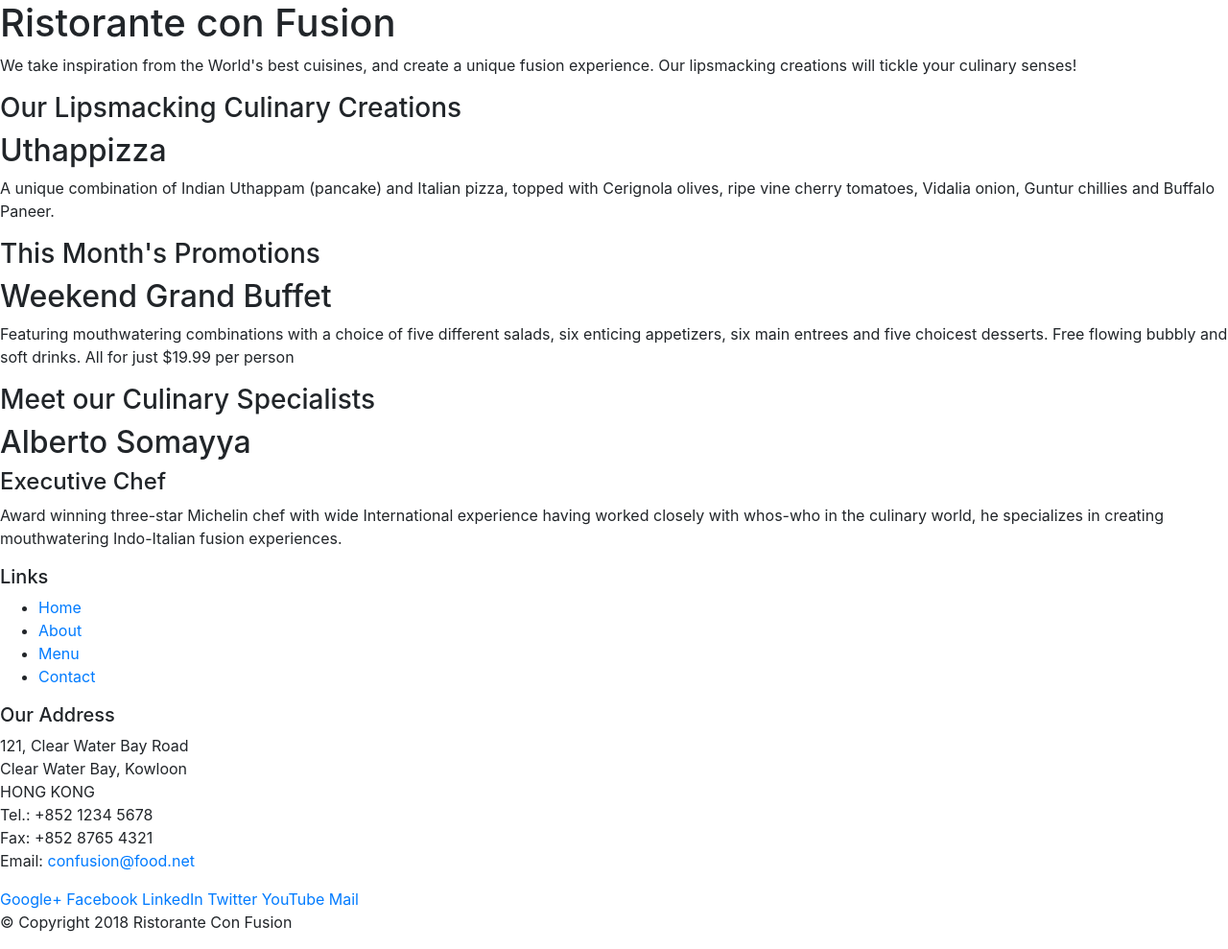
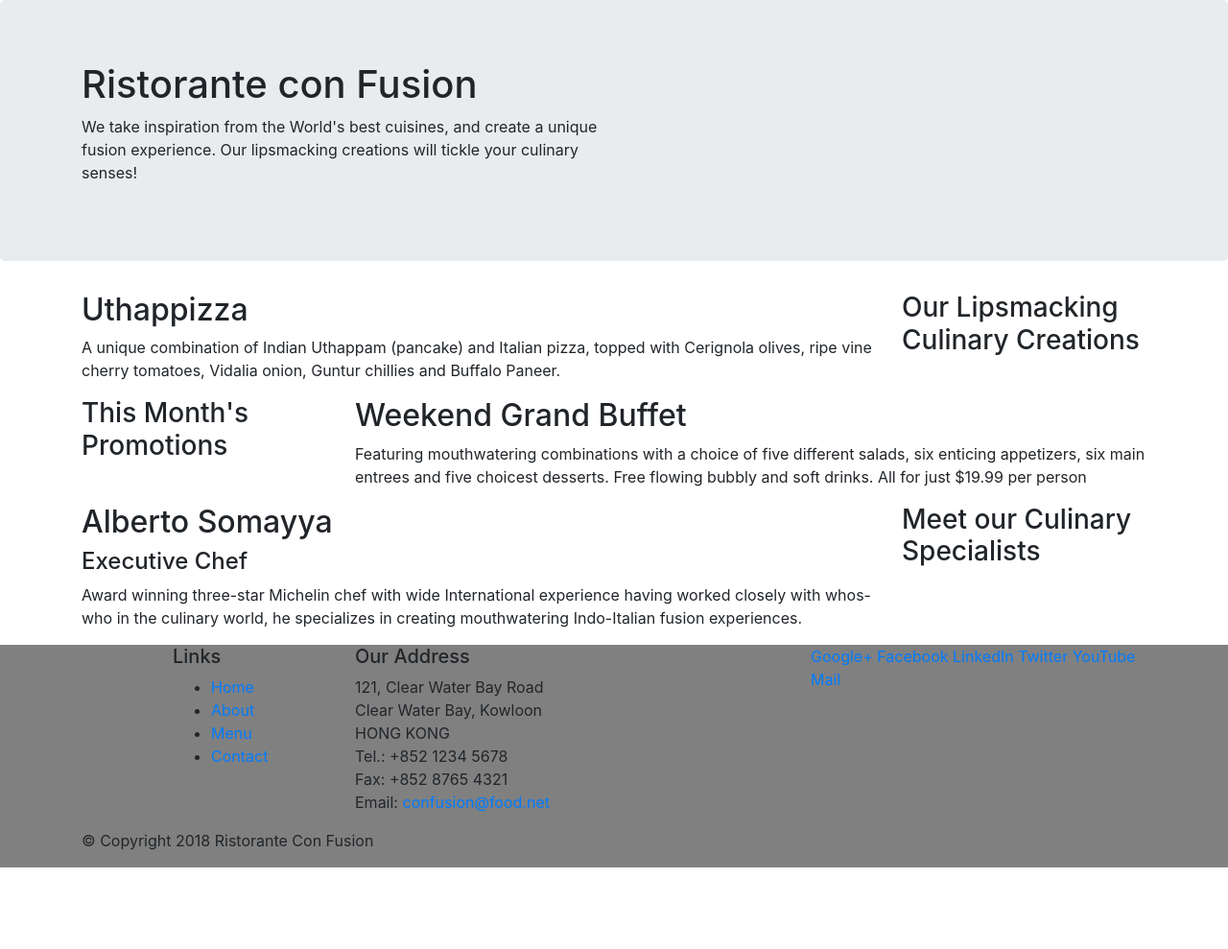
Before and after one commit to bilawalhassan/bootstrap, a website: page index.html in a window 1280 px wide. Shown: the whole page at 96% size. After the commit the page ends 904 px from the top, so only its background shows below. Drawn offline with nearby package versions, Linux system fonts and the light colour scheme.

Commit message:
Bootstrap Grid Part 1

```diff
--- a/index.html
+++ b/index.html
@@ -14,46 +14,46 @@
 
 <body>
 
-    <header>
-        <div>
-            <div>
-                <div>
+    <header class="jumbotron">
+        <div class="container">
+            <div class="row">
+                <div class="col-12 col-sm-6">
                     <h1>Ristorante con Fusion</h1>
                     <p>We take inspiration from the World's best cuisines, and create a unique fusion experience. Our lipsmacking creations will tickle your culinary senses!</p>
                 </div>
-                <div>
+                <div class="col-12 col-sm">
                 </div>
             </div>
         </div>
     </header>
 
-    <div>
-        <div>
-            <div>
+    <div class="container">
+        <div class="row">
+            <div class="col-12 col-sm-4 order-sm-last col-md-3">
                 <h3>Our Lipsmacking Culinary Creations</h3>
             </div>
-            <div>
+            <div class="col col-sm order-sm-first col-md">
                 <h2>Uthappizza</h2>
                 <p>A unique combination of Indian Uthappam (pancake) and Italian pizza, topped with Cerignola olives, ripe vine cherry tomatoes, Vidalia onion, Guntur chillies and Buffalo Paneer.</p>
             </div>
         </div>
 
 
-        <div>
-            <div>
+        <div class="row">
+            <div class="col-12 col-sm-4 col-md-3">
                 <h3>This Month's Promotions</h3>
             </div>
-            <div>
+            <div class="col col-sm col-md">
                 <h2>Weekend Grand Buffet</h2>
                 <p>Featuring mouthwatering combinations with a choice of five different salads, six enticing appetizers, six main entrees and five choicest desserts. Free flowing bubbly and soft drinks. All for just $19.99 per person </p>
             </div>
         </div>
 
-        <div>
-            <div>
+        <div class="row">
+            <div class="col-12 col-sm-4 order-sm-last col-md-3">
                 <h3>Meet our Culinary Specialists</h3>
             </div>
-            <div>
+            <div class="col col-sm order-sm-first col-md">
                 <h2>Alberto Somayya</h2>
                 <h4>Executive Chef</h4>
                 <p>Award winning three-star Michelin chef with wide International experience having worked closely with whos-who in the culinary world, he specializes in creating mouthwatering Indo-Italian fusion experiences. </p>
@@ -61,10 +61,10 @@
         </div>
     </div>
 
-    <footer>
-        <div>
-            <div>
-                <div>
+    <footer style="background-color:gray">
+        <div class="container">
+            <div class="row">
+                <div class="col-4 offset-1 col-sm-2">
                     <h5>Links</h5>
                     <ul>
                         <li><a href="#">Home</a></li>
@@ -73,7 +73,7 @@
                         <li><a href="#">Contact</a></li>
                     </ul>
                 </div>
-                <div>
+                <div class="col-7 col-sm-5">
                     <h5>Our Address</h5>
                     <address>
 		              121, Clear Water Bay Road<br>
@@ -81,10 +81,10 @@
 		              HONG KONG<br>
 		              Tel.: +852 1234 5678<br>
 		              Fax: +852 8765 4321<br>
-		              Email: <a href="mailto:confusion@food.net">confusion@food.net</a>
+		              Email: <a href="mailto:idontknow@food.net">confusion@food.net</a>
 		           </address>
                 </div>
-                <div>
+                <div class="col-12 col-sm-4">
                     <div>
                         <a href="http://google.com/+">Google+</a>
                         <a href="http://www.facebook.com/profile.php?id=">Facebook</a>
@@ -95,8 +95,8 @@
                     </div>
                 </div>
            </div>
-           <div>
-                <div>
+           <div class="row" >
+                <div class="col-auto">
                     <p>© Copyright 2018 Ristorante Con Fusion</p>
                 </div>
            </div>
```
